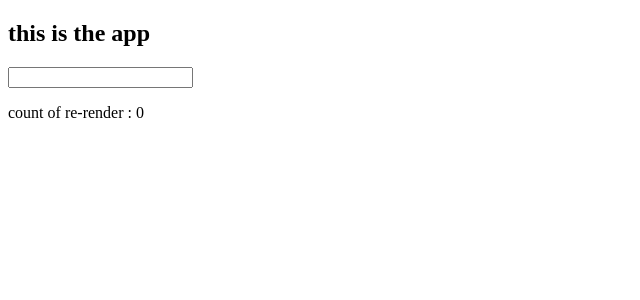
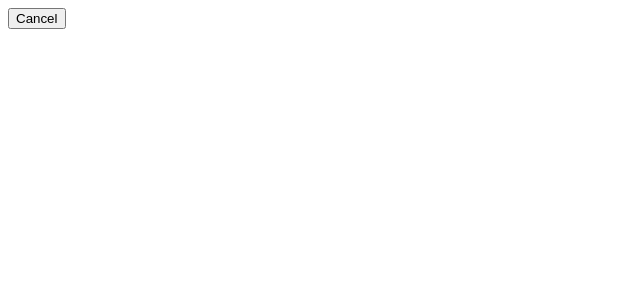
Before and after one commit to womoboy/react-daywork, a React (Create React App) app: page / in a window 1280 px wide. Shown: the top 300 px of the page, without its empty margins (0-640 px from the left). Built offline with nearby package versions, Linux system fonts and the light colour scheme.

Commit message:
save value inside the useRef variable

```diff
--- a/src/App.js
+++ b/src/App.js
@@ -1,19 +1,23 @@
-import React, { useState, useRef, useEffect } from 'react';
+import React, { useRef, useEffect } from 'react';
 
 const App = () => {
-    const [inputValue, setInputValue] = useState('');
 
-    const count = useRef(0);
+    const intervalRef = useRef();
 
     useEffect(() => {
-        count.current += 1;
+        const id = setInterval(() => {
+            console.log('a secound has passed');
+        }, 1000);
+        intervalRef.current = id;
+
+        return () => clearInterval(intervalRef.current);
     })
+
+    const handleCancel = () => clearInterval(intervalRef.current);
 
     return (
         <>
-            <h2>this is the app</h2>
-            <input type="text" value={inputValue} onChange={(e) => setInputValue(e.target.value)} />
-            <p>count of re-render : {count.current} </p>
+            <button onClick={handleCancel}>Cancel</button>
         </>
     )
 }
```
